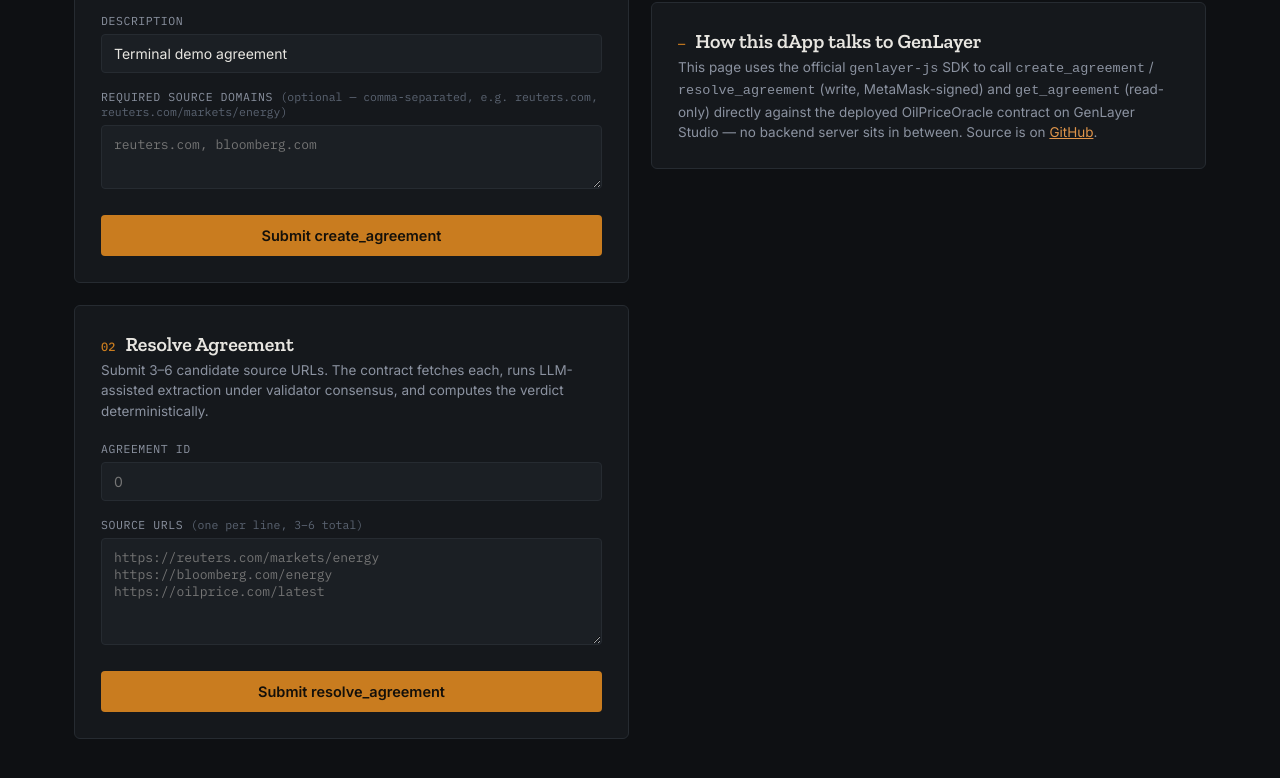
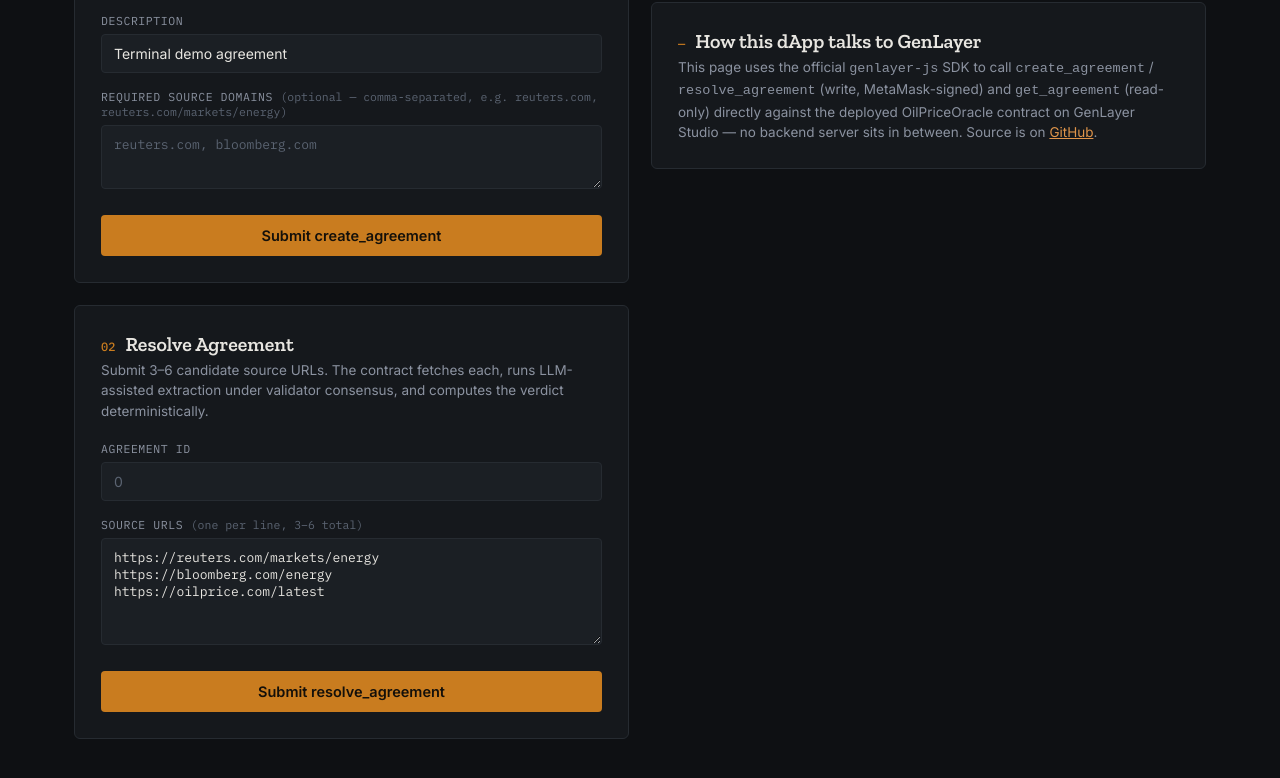
Before and after one commit to Mary1270/Genlayer-oilpriceoracle-dapp, a plain HTML site: page index.html in a window 1280 px wide. Shown: the part 804-1582 px from the top of the page. Drawn offline with nearby package versions, Linux system fonts and the light colour scheme.

Commit message:
Add files via upload

```diff
--- a/index.html
+++ b/index.html
@@ -188,6 +188,10 @@
   }
   input:focus, textarea:focus, select:focus{
     border-color:var(--amber);
+  }
+  input::placeholder, textarea::placeholder{
+    color:var(--slate);
+    opacity:1;
   }
   textarea{ resize:vertical; min-height:64px; font-family:'IBM Plex Mono',monospace; font-size:13px; }
   .row2{ display:grid; grid-template-columns:1fr 1fr; gap:12px; }
@@ -389,7 +393,9 @@
         <input type="text" id="resolveId" placeholder="0">
 
         <label for="sourceUrls">Source URLs <span class="hint" style="display:inline;text-transform:none;letter-spacing:0;">(one per line, 3–6 total)</span></label>
-        <textarea id="sourceUrls" rows="5" placeholder="https://reuters.com/markets/energy&#10;https://bloomberg.com/energy&#10;https://oilprice.com/latest"></textarea>
+        <textarea id="sourceUrls" rows="5" placeholder="one URL per line">https://reuters.com/markets/energy
+https://bloomberg.com/energy
+https://oilprice.com/latest</textarea>
 
         <button class="primary" id="resolveBtn">Submit resolve_agreement</button>
         <div class="out" id="resolveOut" style="display:none;"></div>
```
